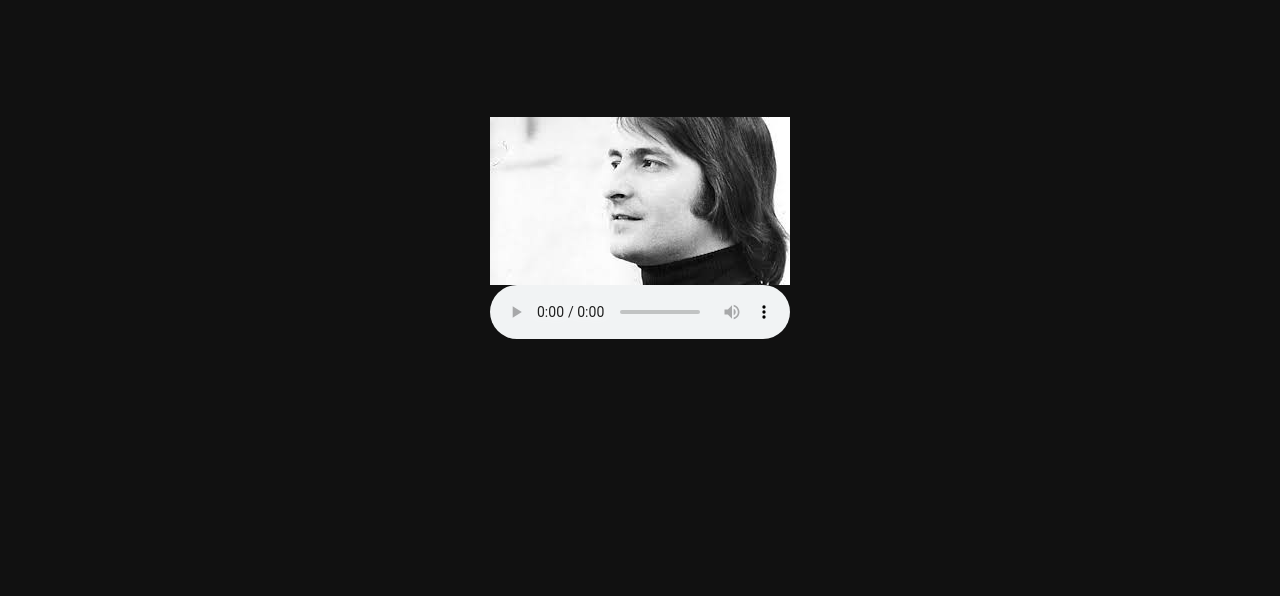
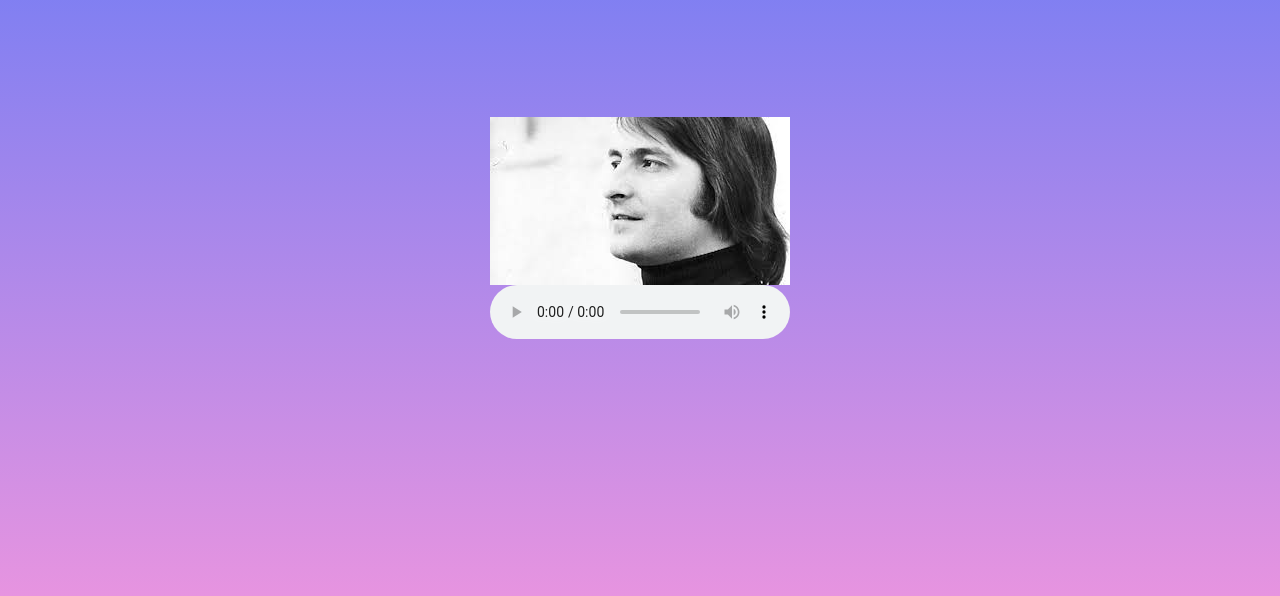
Before and after one commit to sangaray/AudioPlayer, a plain HTML site: page index.html in a window 1280 px wide. Shown: the part 172-768 px from the top of the page. Drawn offline with Linux system fonts and the light colour scheme.

Commit message:
Audio Player - Completado

```diff
--- a/images/styles.css
+++ b/styles.css
@@ -10,4 +10,9 @@ body {
 	align-items: center;
 	height: 100vh;
 	margin: 0;
+	background: linear-gradient(to bottom, #7f7ff2 20%, #ec95df);
 }
+
+audio {
+	background-color: transparent;
+}
```
Also changed, not shown: images/NinoBravoBlancoyNegro.jpeg (renamed from images/images/NinoBravoBlancoyNegro.jpeg), images/NinoBravoColor.jpg (renamed from images/images/NinoBravoColor.jpg), index.html (renamed from images/index.html), 1 other file.
